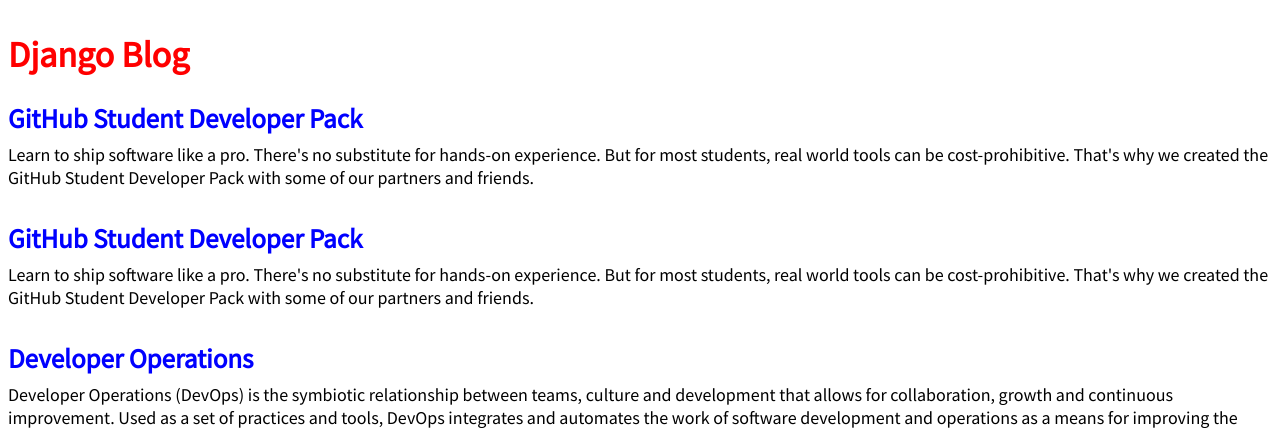
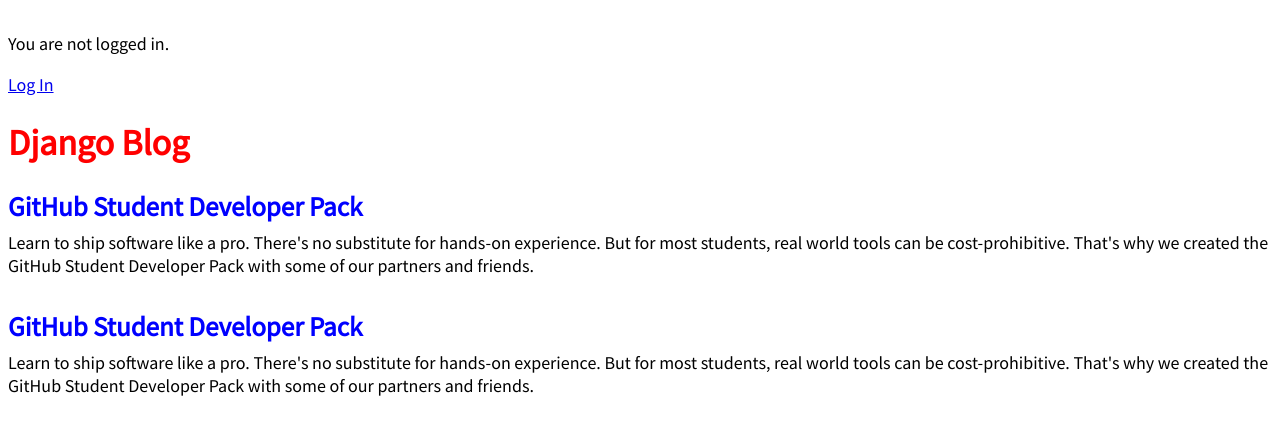
Before and after one commit to musawakiliML/Django-Study, a Django app: page /blog/ in a window 1280 px wide. Shown: the part 32-460 px from the top of the page. Run offline with Django 4.2, Linux system fonts and the light colour scheme; data comes from the database, SQL or seed files in the repository; both versions use the stored data as it was after the commit.

Commit message:
Update: Added logged in view

```diff
--- a/templates/base.html
+++ b/templates/base.html
@@ -14,7 +14,15 @@
         <a href="{% url 'home' %}"> Home </a> | <a href="{% url 'about' %}"> About </a> | <a href="{% url 'messageboard' %}">Message Board</a> | <a href="{% url 'blog' %}"> Blog </a> | <a href="{% url 'post_new' %}">New Blog Post</a>
     </header>
 
+    {% if user.is_authenticated %}
+        <p>Hi {{ user.username }}!!</p>
+    {% else %}
+        <p> You are not logged in.</p>
+        <a href="{% url 'login' %}">Log In</a>
+    {% endif %}
+
     {% block content %}
     {% endblock content %}
+
 </body>
 </html>
```
Also changed, not shown: db.sqlite3.
